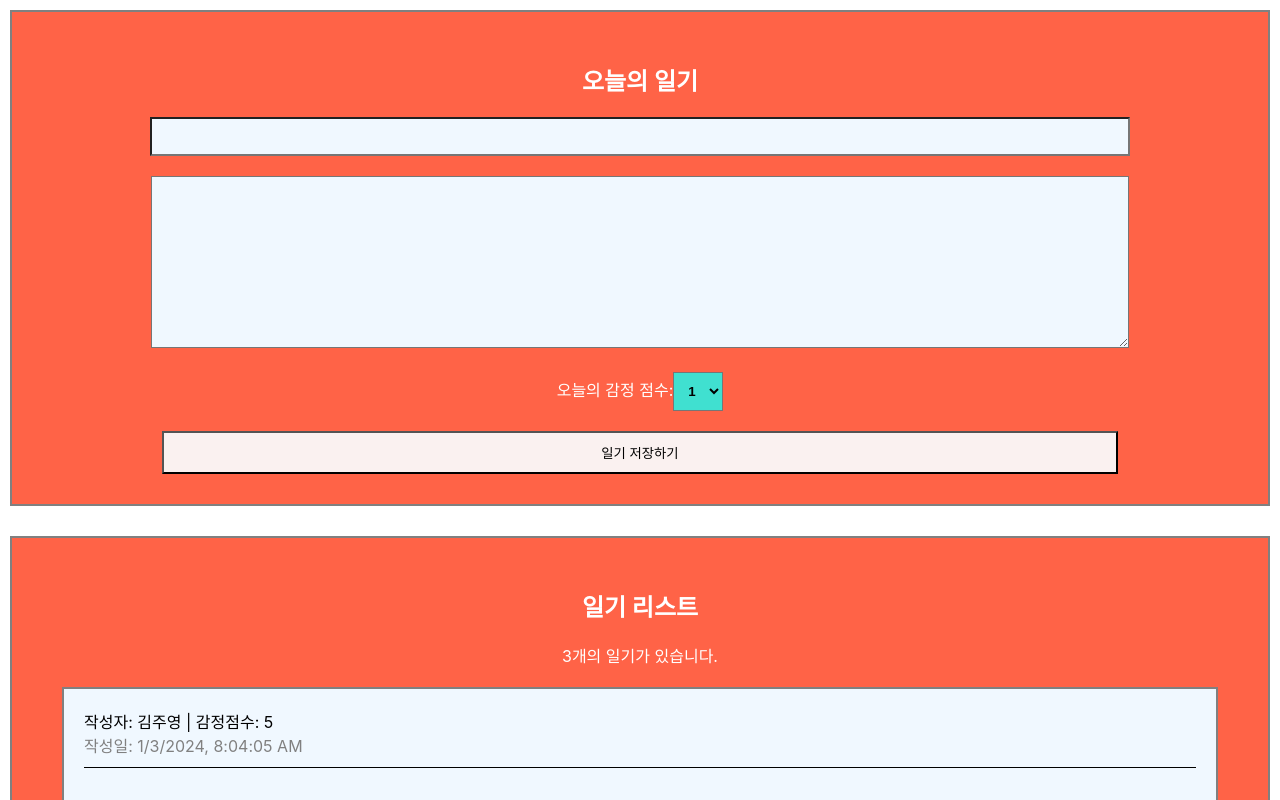
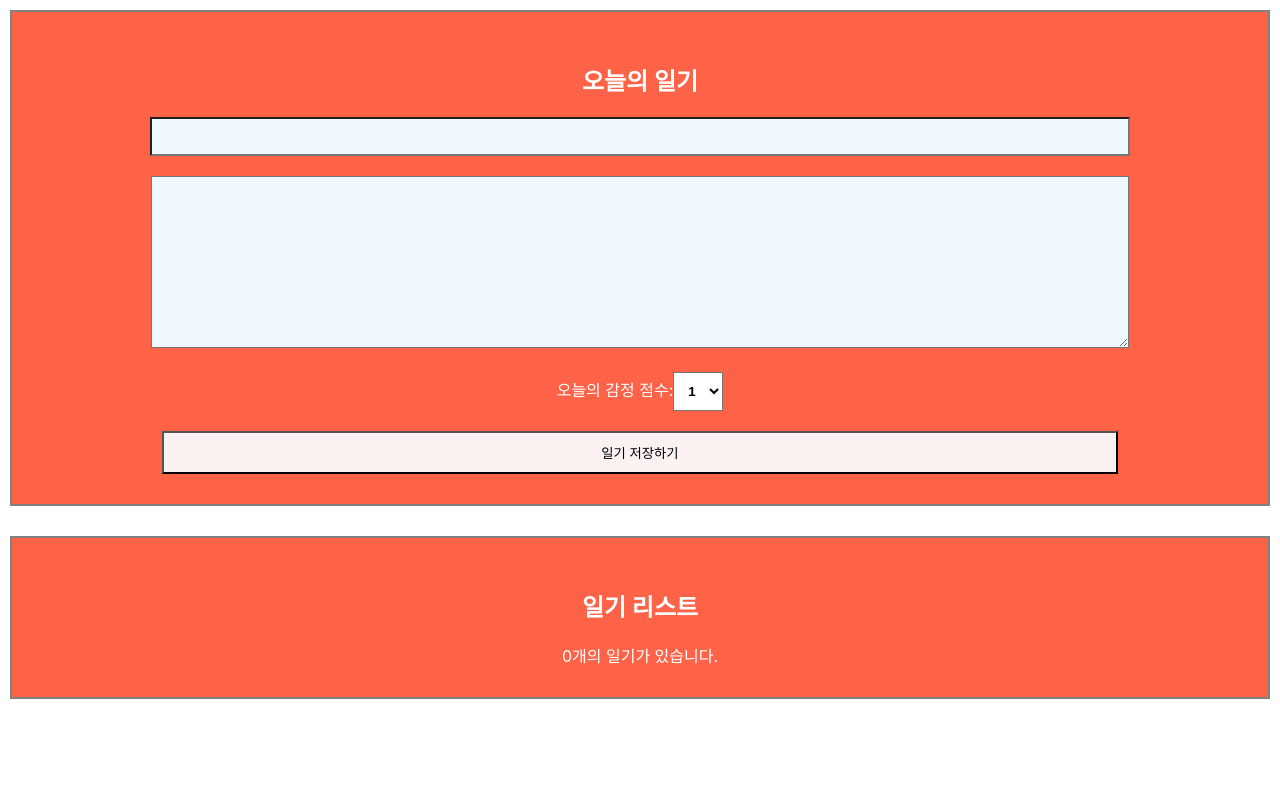
Before and after one commit to Vacayy/React-study, a React (Create React App) app in the folder simple_diary/: page / in a window 1280 px wide. Shown: the top 800 px of the page. Built offline with nearby package versions, Linux system fonts and the light colour scheme; the HTML template or start-up script is replaced by a standard one.

Commit message:
Feat: 데이터 입력받고, 업데이트하고 화면에 렌더링하기 [simple_diary]

```diff
--- a/simple_diary/src/App.css
+++ b/simple_diary/src/App.css
@@ -21,7 +21,7 @@
 }
 
 .DiaryEditor select{
-  background-color: turquoise;
+  background-color: white;
   font-weight: bold;
 
   width: 50px;
--- a/simple_diary/src/App.js
+++ b/simple_diary/src/App.js
@@ -1,36 +1,37 @@
 import './App.css';
 import DiaryEditor from './DiaryEditor';
 import DiaryList from './DiaryList';
-
-const dummyList = [
-  {
-    id: 1,
-    author: "김주영",
-    content: "안녕하십니까!",
-    emotion: 5,
-    created_date: new Date().getTime() // 시간 객체 생성 (인자 없으면 현재 시간 기준)
-  },
-  {
-    id: 2,
-    author: "홍길동",
-    content: "ㅎㅎㅎㅎㅎㅎㅎㅎ",
-    emotion: 3,
-    created_date: new Date().getTime()
-  },
-  {
-    id: 3,
-    author: "가나다",
-    content: "ㅁㅁㅁㅁㅁㅁㅁㅁㅁㅁㅁ",
-    emotion: 1,
-    created_date: new Date().getTime()
-  },
-]
+import {useRef, useState} from "react";
 
 function App() {
+  // 전역적으로 관리하는 state
+  const [data, setData] = useState([]); // 빈 배열로 초기값 세팅
+
+  /*
+  useRef를 사용하여 dataId를 관리하는 이유는 컴포넌트의 렌더링과 독립적으로 값을 유지하고 변경할 수 있기 때문.
+  여기서 dataId는 일기 데이터의 고유 식별자로 사용되며, 이 값이 변해도 컴포넌트의 리렌더링을 유발하지 않아야 한다.
+  */
+  const dataId = useRef(0);
+
+  // 일기 배열에 새로운 데이터 추가하는 함수
+  const onCreate = (author, content, emotion) => {
+    const created_date = new Date().getTime();
+    const newItem = {
+      author,
+      content,
+      emotion,
+      created_date,
+      id: dataId.current
+    }
+    dataId.current += 1;
+
+    setData([newItem, ...data]);
+  }
+
   return (
     <div className="App">
-      <DiaryEditor />
-      <DiaryList diaryList={dummyList}/>
+      <DiaryEditor onCreate={onCreate} />
+      <DiaryList diaryList={data}/>
     </div>
   );
 }
--- a/simple_diary/src/DiaryEditor.js
+++ b/simple_diary/src/DiaryEditor.js
@@ -1,19 +1,19 @@
 import { useRef, useState } from "react";
 
-const DiaryEditor = () => {
+const DiaryEditor = ({ onCreate }) => {
 
     // MutableRefObject는 DOM 요소에 접근하는 기능 제공
     const authorInput = useRef();
     const contentTextarea = useRef();
 
     // 여러 state의 자료형, 속성 등이 비슷하다면 여러 state를 객체로 묶어 관리할 수 있다.
-    const [state, setState] = useState({
+    const baseState = {
         author: "",
         content: "",
         emotion: 1,
-    });
-    // const [author, setAuthor] = useState("");
-    // const [content, setContent] = useState("");
+    }
+
+    const [state, setState] = useState(baseState);
 
     // setState 함수도 중복되는 부분을 다음과 같이 합쳐주자
     const handleChangeState = (e) => {
@@ -38,7 +38,9 @@ const DiaryEditor = () => {
             contentTextarea.current.focus();
             return;
         }
+        onCreate(state.author, state.content, state.emotion);
         alert("저장되었습니다");
+        setState(baseState);
     }
 
     return (
```
